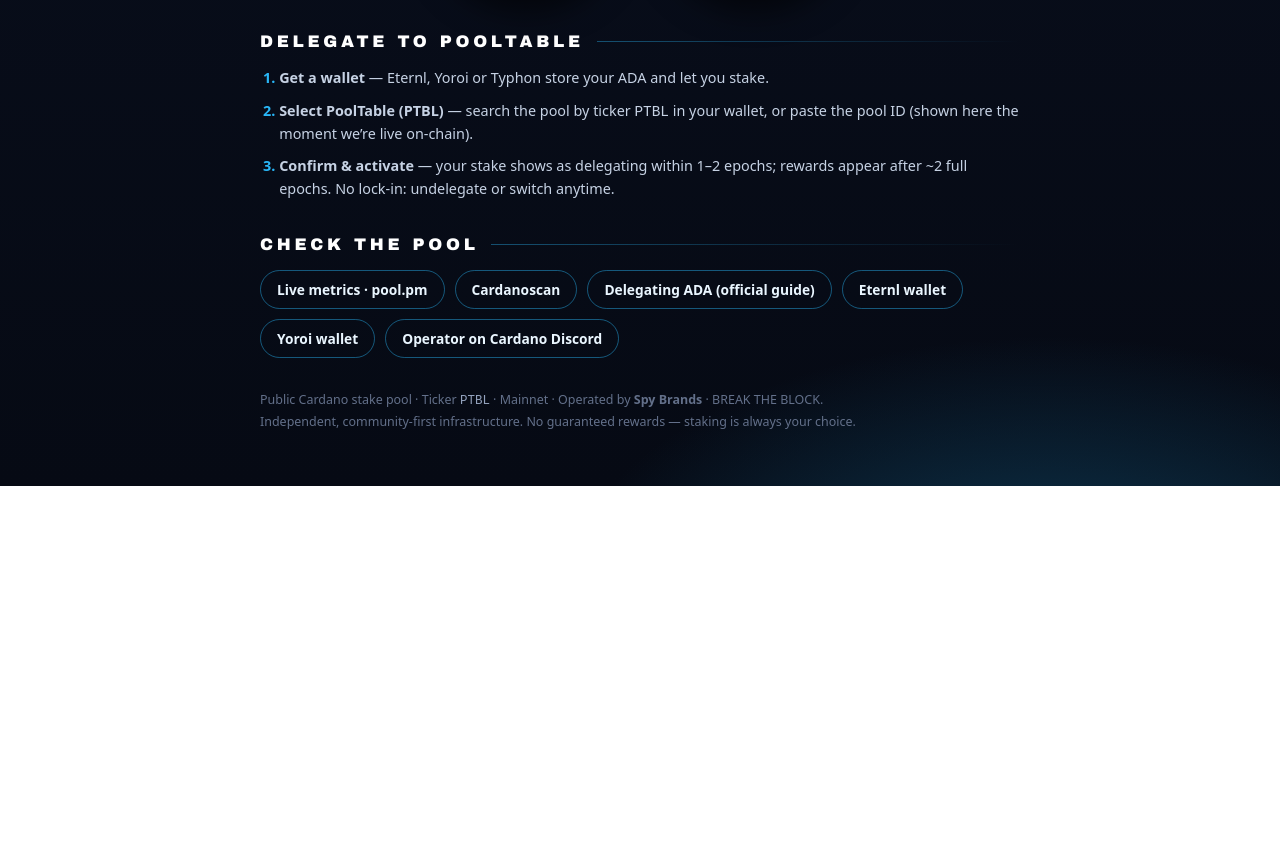
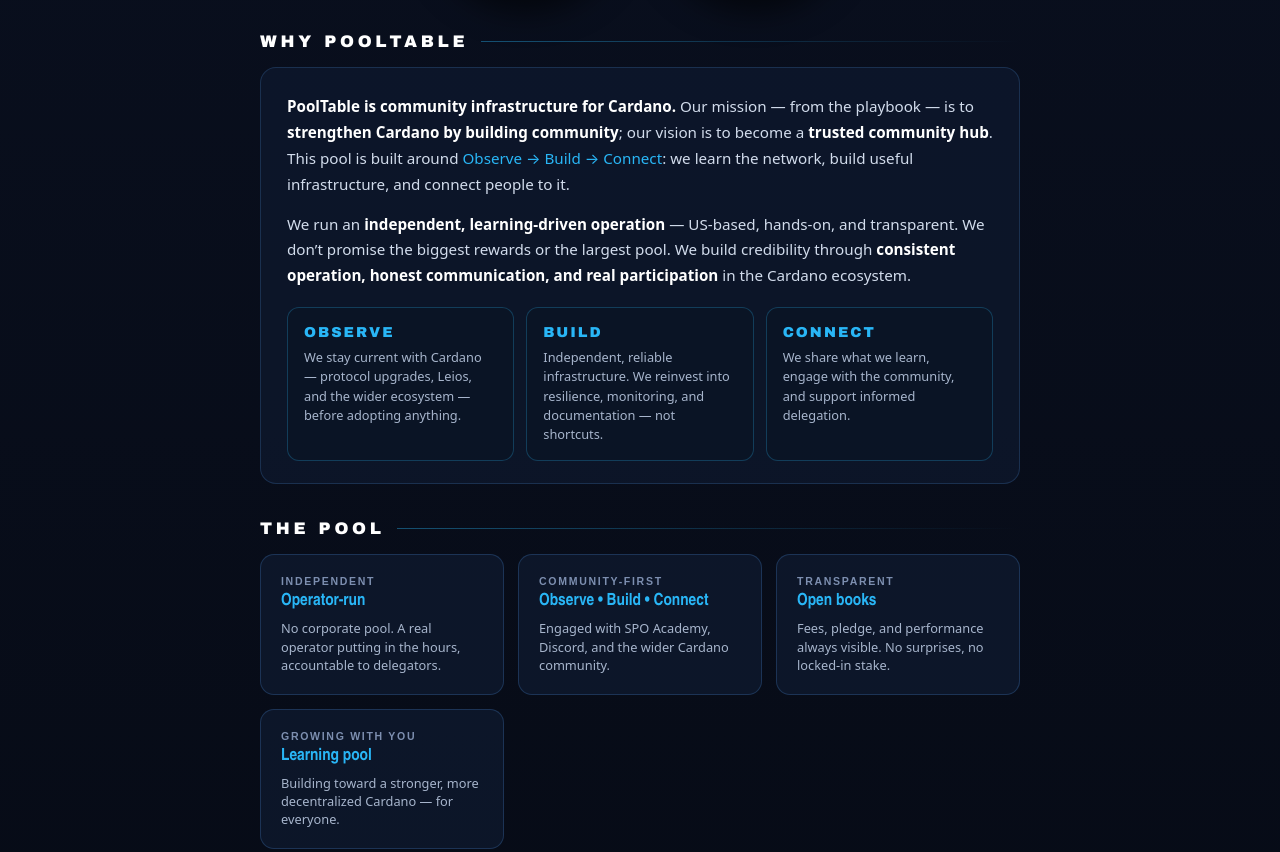
Before and after one commit to SpyCrypto/pooltable, a plain HTML site: page index.html in a window 1280 px wide. Shown: the part 1090-1942 px from the top of the page. Before the commit the page ends 1576 px from the top, so only its background shows below. Drawn offline with Linux system fonts and the light colour scheme.

Commit message:
Add Why PoolTable (About) and The Pool sections from playbook

```diff
--- a/index.html
+++ b/index.html
@@ -77,6 +77,25 @@
     color:#eaf6ff;text-decoration:none;font-size:.86rem;font-weight:600;transition:background .18s,color .18s;
   }
   a.pill:hover{background:var(--stag);color:#061018}
+  .about{background:rgba(18,32,58,.45);border:1px solid rgba(59,110,169,.3);border-radius:16px;padding:26px 26px 22px}
+  .about p{color:#d2dcec;font-size:.95rem;line-height:1.7;margin:0 0 14px}
+  .about p:last-child{margin-bottom:0}
+  .about strong{color:#fff}
+  .about .blue{color:var(--stag)}
+  .pillars{display:grid;grid-template-columns:repeat(3,1fr);gap:12px;margin-top:18px}
+  .pillar{background:rgba(10,20,36,.6);border:1px solid rgba(41,182,246,.25);border-radius:12px;padding:16px}
+  .pillar .ph{font-family:"Arial Black","Arial Narrow",Arial,sans-serif;font-size:.9rem;color:#fff;letter-spacing:.14em;margin-bottom:8px}
+  .pillar .ph span{color:var(--stag)}
+  .pillar p{font-size:.8rem;color:#a7b5cc;line-height:1.5;margin:0}
+  .why{display:grid;grid-template-columns:repeat(auto-fit,minmax(220px,1fr));gap:14px}
+  .why .card{border-radius:14px}
+  .why .card::before,.why .card::after{display:none}
+  .why .card{background:rgba(18,32,58,.5);border:1px solid rgba(59,110,169,.35);width:auto;height:auto;border-radius:14px;padding:20px 20px;align-items:flex-start;justify-content:flex-start;text-align:left}
+  .why .card:hover{transform:translateY(-2px);transition:transform .18s}
+  .why .k{font-size:.66rem;letter-spacing:.16em;color:#7d8fb0;text-transform:uppercase;margin-bottom:6px}
+  .why .v{font-size:1.05rem;color:#fff}
+  .why .v .num{color:var(--stag)}
+  .why .d{max-width:none;color:#a7b5cc;font-size:.8rem}
   .note{margin-top:2rem;font-size:.78rem;color:#63708a;line-height:1.6}
   .note code{color:#93a2bd}
 </style>
@@ -164,6 +183,27 @@
       <div class="card"><div class="ball-sheen"></div><div class="k">Env</div><div class="v"><span class="num">Mainnet</span></div><div class="d">Independent room — operated by Spy Brands, US-based.</div></div>
     </div>
 
+    <!-- ABOUT -->
+    <h2>Why PoolTable</h2>
+    <div class="about">
+      <p><strong>PoolTable is community infrastructure for Cardano.</strong> Our mission — from the playbook — is to <strong>strengthen Cardano by building community</strong>; our vision is to become a <strong>trusted community hub</strong>. This pool is built around <span class="blue">Observe &rarr; Build &rarr; Connect</span>: we learn the network, build useful infrastructure, and connect people to it.</p>
+      <p>We run an <strong>independent, learning-driven operation</strong> &mdash; US-based, hands-on, and transparent. We don&rsquo;t promise the biggest rewards or the largest pool. We build credibility through <strong>consistent operation, honest communication, and real participation</strong> in the Cardano ecosystem.</p>
+      <div class="pillars">
+        <div class="pillar"><div class="ph"><span>OBSERVE</span></div><p>We stay current with Cardano &mdash; protocol upgrades, Leios, and the wider ecosystem &mdash; before adopting anything.</p></div>
+        <div class="pillar"><div class="ph"><span>BUILD</span></div><p>Independent, reliable infrastructure. We reinvest into resilience, monitoring, and documentation &mdash; not shortcuts.</p></div>
+        <div class="pillar"><div class="ph"><span>CONNECT</span></div><p>We share what we learn, engage with the community, and support informed delegation.</p></div>
+      </div>
+    </div>
+
+    <!-- WHY DELEGATE -->
+    <h2>The Pool</h2>
+    <div class="why">
+      <div class="card"><div class="k">Independent</div><div class="v"><span class="num">Operator-run</span></div><div class="d">No corporate pool. A real operator putting in the hours, accountable to delegators.</div></div>
+      <div class="card"><div class="k">Community-first</div><div class="v"><span class="num">Observe &bull; Build &bull; Connect</span></div><div class="d">Engaged with SPO Academy, Discord, and the wider Cardano community.</div></div>
+      <div class="card"><div class="k">Transparent</div><div class="v"><span class="num">Open books</span></div><div class="d">Fees, pledge, and performance always visible. No surprises, no locked-in stake.</div></div>
+      <div class="card"><div class="k">Growing with you</div><div class="v"><span class="num">Learning pool</span></div><div class="d">Building toward a stronger, more decentralized Cardano &mdash; for everyone.</div></div>
+    </div>
+
     <!-- DELEGATION -->
     <h2>Delegate to PoolTable</h2>
     <ol class="steps">
```
